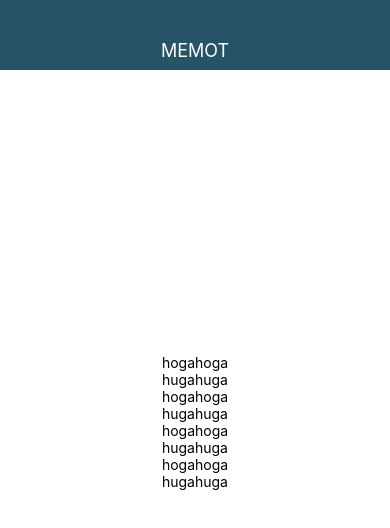
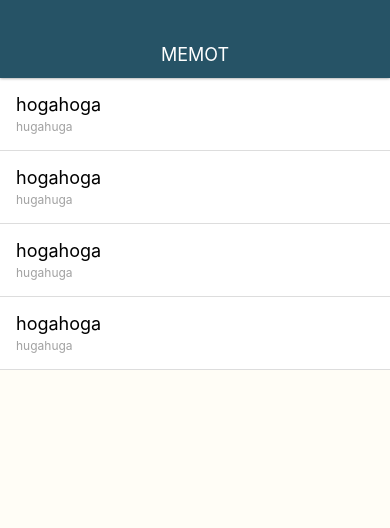
Before and after one commit to shojikiseki/MemoApp, a React Native app: screen / in a window 390 px wide. Shown: the top 528 px of the page. Built offline with nearby package versions, Linux system fonts and the light colour scheme.

Commit message:
memoList関連のスタイリング

```diff
--- a/App.js
+++ b/App.js
@@ -42,23 +42,47 @@ export default class App extends React.Component {
 const styles = StyleSheet.create({
   container: {
     flex: 1,
-    backgroundColor: '#fff',
+    backgroundColor: '#fffdf6',
     alignItems: 'center',
     justifyContent: 'center',
+    paddingTop: 78,
   },
   appbar: {
     position: 'absolute',
     top: 0,
     left: 0,
     right: 0,
-    height: 70,
+    height: 78,
     paddingTop: 30,
     justifyContent: 'center',
     alignItems: 'center',
     backgroundColor: '#265366',
+    shadowColor: '#000',
+    shadowOffset: { width: 0, height: 0 },
+    shadowOpacity: 0.5,
+    shadowRadius: 3,
+    zIndex: 10,
   },
   appbarTitle: {
     color: '#fff',
     fontSize: 18,
   },
+  memoList: {
+    width: '100%',
+    flex: 1,
+  },
+  memoListItem: {
+    padding: 16,
+    borderBottomWidth: 1,
+    borderBottomColor: '#ddd',
+    backgroundColor: '#fff',
+  },
+  memoTitle: {
+    fontSize: 18,
+    marginBottom: 4,
+  },
+  memoDate: {
+    fontSize: 12,
+    color: '#a2a2a2',
+  },
 });
```
